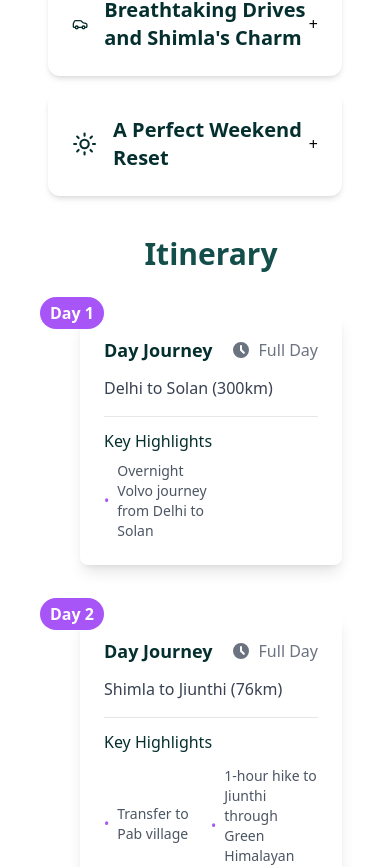
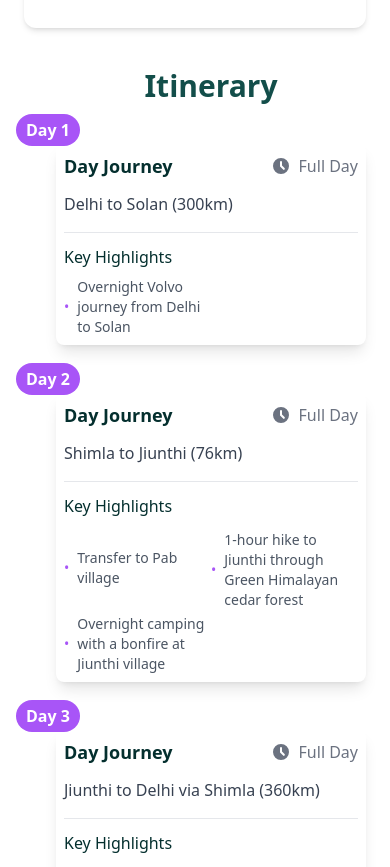
Before and after one commit to OmkarPorlikar/travel_website, a React (Create React App) app: page /itinerary/0 in a window 390 px wide. Shown: the part 3020-3887 px from the top of the page. Built offline with nearby package versions, Linux system fonts and the light colour scheme; a web font is replaced by a local one.

Commit message:
Update Destinations.jsx

```diff
--- a/src/components/Destinations/Destinations.jsx
+++ b/src/components/Destinations/Destinations.jsx
@@ -24,11 +24,11 @@ const Design4 = () => (
     <h2 className="text-3xl font-bold text-center my-10 text-teal-900">Itinerary</h2>
     {destinations?.days.map((day, index) => (
       <div key={day.day} className="mb-12 relative">
-        <div className="absolute -left-10 top-[-15px] w-16 mb-8 h-8 bg-purple-500 text-white
+        <div className="absolute -left-10 top-[-30px] md:top-[-15px] w-16 mb-8 h-8 bg-purple-500 text-white
           rounded-full flex items-center justify-center font-bold">
           Day {day.day}
         </div>
-        <div className="bg-white rounded-lg shadow-lg p-6">
+        <div className="bg-white rounded-lg shadow-lg p-2 md:p-6">
           <div className="flex justify-between items-center mb-3">
             <h3 className="text-lg font-semibold text-teal-950">Day Journey</h3>
             <div className="flex items-center text-gray-500">
@@ -58,7 +58,7 @@ const Design4 = () => (
 
 
   return (
-    <div className="container mx-auto p-12 pt-0 max-w-[96rem] ">
+    <div className="container mx-auto  p-6 md:p-12 pt-0 max-w-[96rem] ">
 
   <div className="bg-white rounded-xl p-6 ">
     <h4 className="text-xl font-semibold text-green-600 mb-4 text-center">
```
